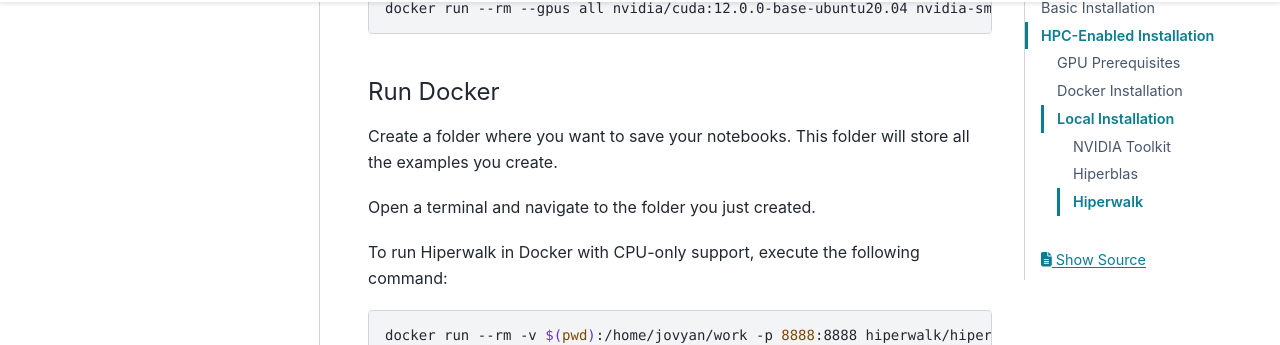
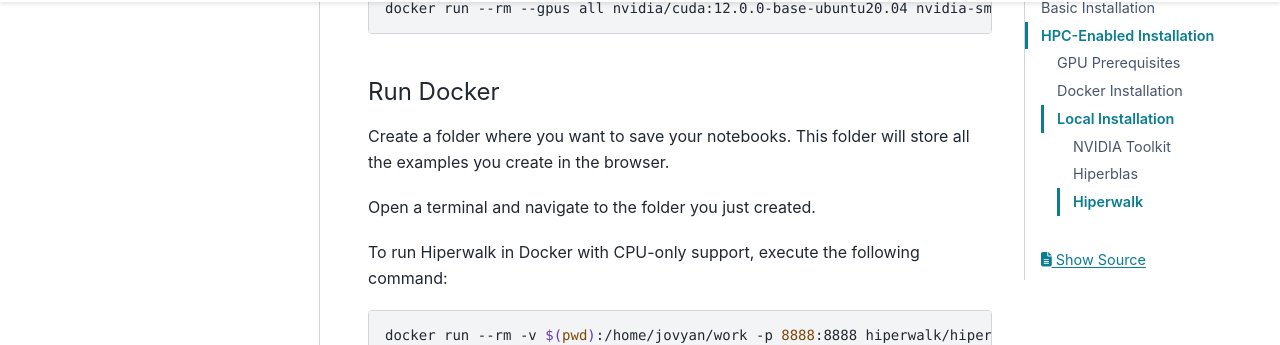
Before and after one commit to hiperwalk/hiperwalk, a Sphinx documentation site: the page built from docs/install/index.rst, in a window 1280 px wide and 900 px high, scrolled down 5067 px. Shown: the part 134-479 px from the top of the window. Built offline with Sphinx 7.4.7 and the PyData theme 0.15.4, drawn with Linux system fonts in a browser that asks for light colours.

Commit message:
Update index.rst

```diff
--- a/docs/install/index.rst
+++ b/docs/install/index.rst
@@ -273,7 +273,8 @@
 ----------
 
 Create a folder where you want to save your notebooks.
-This folder will store all the examples you create.
+This folder will store all the examples you create in
+the browser.
 
 Open a terminal and navigate to the folder you just created.
 
```
